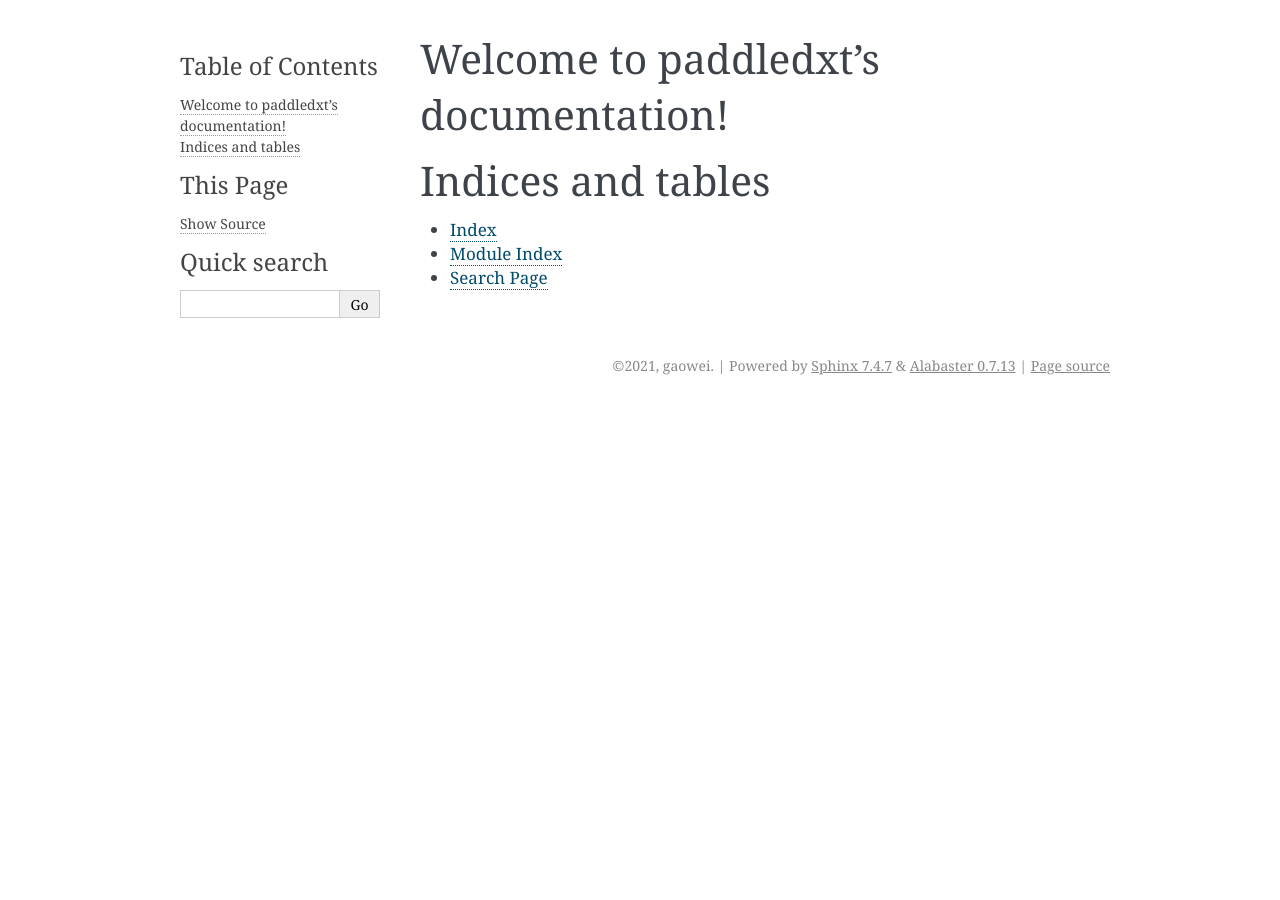
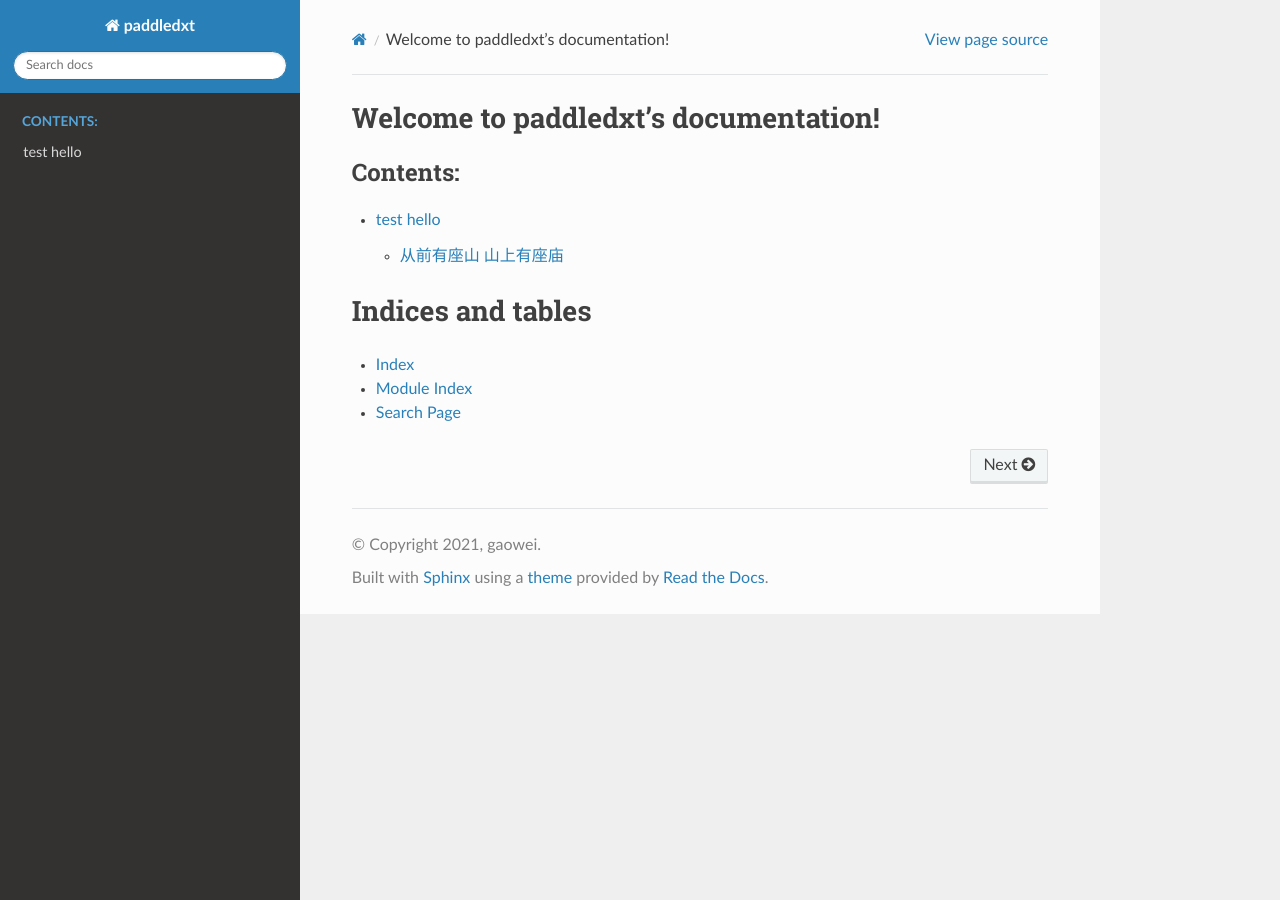
Before and after one commit to gaoweibupt/PaddleDXT, a Sphinx documentation site: the page built from docs/source/index.rst, in a window 1280 px wide. Built offline with Sphinx 7.4.7 and the Read the Docs theme 2.0.0, drawn with Linux system fonts in a browser that asks for light colours.

Commit message:
add hello doc

```diff
--- a/docs/source/conf.py
+++ b/docs/source/conf.py
@@ -15,7 +15,8 @@
 # import os
 # import sys
 # sys.path.insert(0, os.path.abspath('.'))
-
+import sphinx_rtd_theme
+from recommonmark.parser import CommonMarkParser
 
 # -- Project information -----------------------------------------------------
 
@@ -28,6 +29,10 @@ version = u''
 # The full version, including alpha/beta/rc tags
 release = u'main'
 
+
+source_parsers = {
+    '.md': CommonMarkParser,
+}
 
 # -- General configuration ---------------------------------------------------
 
@@ -47,8 +52,8 @@ templates_path = ['_templates']
 # The suffix(es) of source filenames.
 # You can specify multiple suffix as a list of string:
 #
-# source_suffix = ['.rst', '.md']
-source_suffix = '.rst'
+source_suffix = ['.rst', '.md']
+#source_suffix = '.rst'
 
 # The master toctree document.
 master_doc = 'index'
@@ -74,7 +79,8 @@ pygments_style = None
 # The theme to use for HTML and HTML Help pages.  See the documentation for
 # a list of builtin themes.
 #
-html_theme = 'alabaster'
+html_theme = 'sphinx_rtd_theme'
+html_theme_path = [sphinx_rtd_theme.get_html_theme_path()]
 
 # Theme options are theme-specific and customize the look and feel of a theme
 # further.  For a list of options available for each theme, see the
--- /dev/null
+++ b/docs/source/hello.md
@@ -0,0 +1,6 @@
+# test hello
+
+## 从前有座山 山上有座庙
+庙里有什么？
+
+有个老和尚
--- a/docs/source/index.rst
+++ b/docs/source/index.rst
@@ -10,7 +10,7 @@ Welcome to paddledxt's documentation!
    :maxdepth: 2
    :caption: Contents:
 
-
+   hello
 
 Indices and tables
 ==================
```
